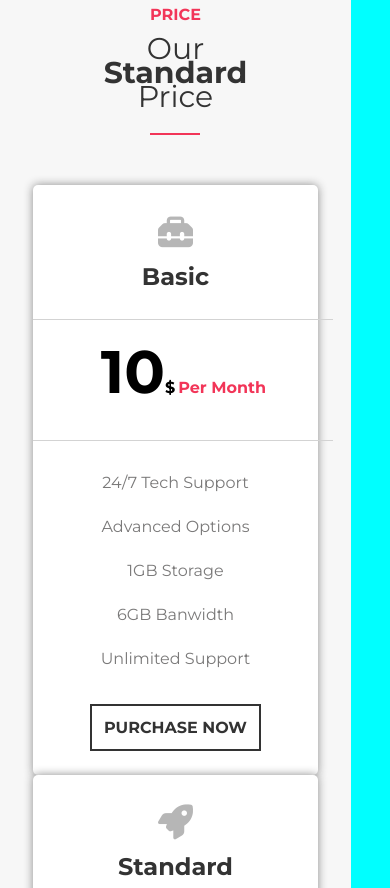
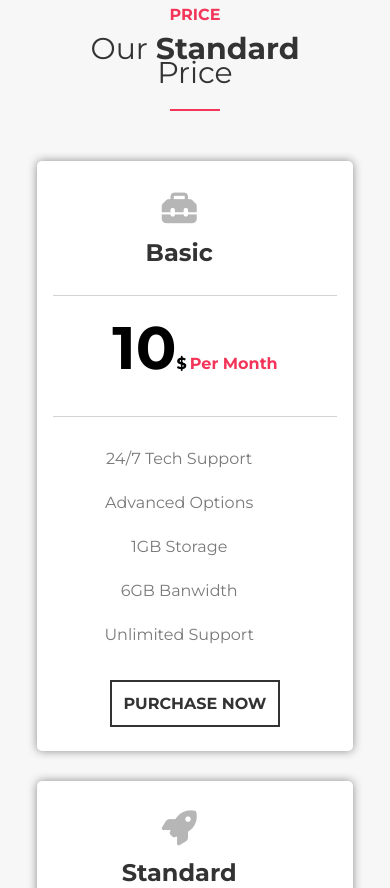
Before and after one commit to Alfonso-Sabatini/maquetaciontemas, a plain HTML site: page index.html in a window 390 px wide. Shown: the part 5424-6312 px from the top of the page. Drawn offline with Linux system fonts and the light colour scheme.

Commit message:
Add files via upload

```diff
--- a/estilo.css
+++ b/estilo.css
@@ -464,11 +464,13 @@ header h1{
 }
 
 @media screen and (max-width: 480px){
-    body{
-        background-color: aqua;
+
+    header{
+        width: 90%;
     }
 
-    header{
+    .ancho{
+        align-items: center;
         width: 90%;
     }
 
@@ -521,7 +523,7 @@ header h1{
     .seccion3{
         flex-direction: column;
         align-items: center;
-        width: 90%;
+        width: 100%;
     }
 
     .precios{
@@ -534,7 +536,24 @@ header h1{
     .price{
         width: 90%;
         align-items: center;
+        margin-bottom: 30px;
     }
+
+    .paquete{
+        width: 90%;
+        align-items: center;
+    }
+
+    .mes{
+        width: 90%;
+        align-items: center;
+    }
+
+    .caracteristicas{
+        width: 90%;
+        align-items: center;
+    }
+
 
     .seccion4{
         flex-direction: column;
```
